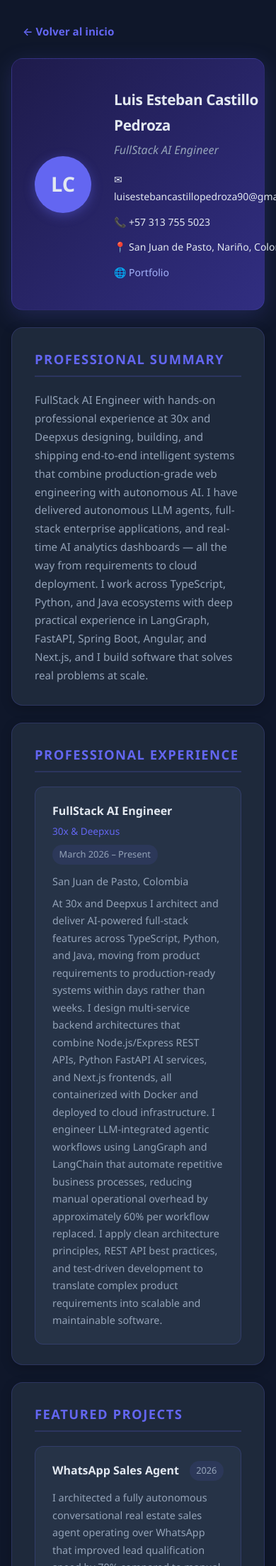
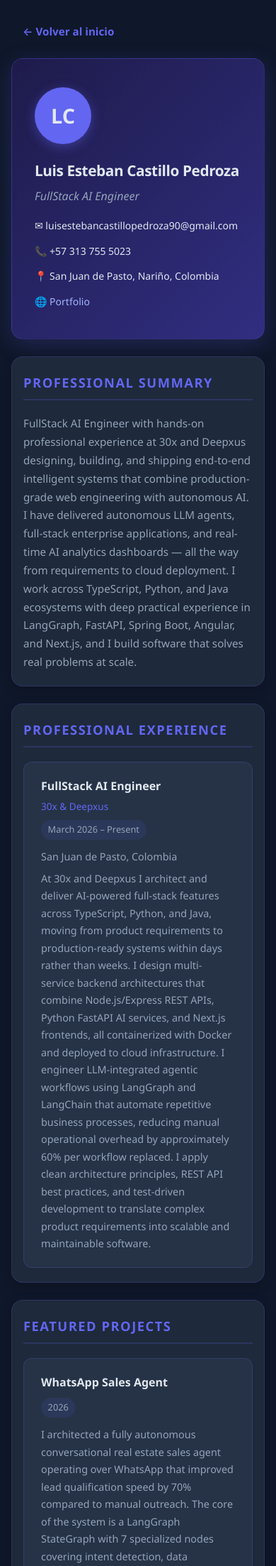
Before and after one commit to matheuruales/examen_django, a Django app: page /dev3/ in a window 390 px wide; the page is wider, and only the part inside the window is pictured. Shown: the top 2206 px of that part at 71% size. Run offline with Django 5.2, Linux system fonts and the light colour scheme.

Commit message:
feat(dev3/css): add footer styles and mobile responsive breakpoint
Center footer text with muted color. Add 640px media query to
stack the header vertically, reduce section padding, collapse
card headers and switch skills grid to single column on mobile.

```diff
--- a/examen/static/dev3/css/styles.css
+++ b/examen/static/dev3/css/styles.css
@@ -264,3 +264,32 @@ body {
     padding: 0.25rem 0.65rem;
     border-radius: 999px;
 }
+
+/* FOOTER */
+.cv-footer {
+    text-align: center;
+    color: var(--text-muted);
+    font-size: 0.85rem;
+    padding: 1rem 0;
+}
+
+/* RESPONSIVE */
+@media (max-width: 640px) {
+    .cv-header {
+        flex-direction: column;
+        align-items: flex-start;
+        gap: 1.25rem;
+    }
+
+    .cv-section {
+        padding: 1.25rem 1rem;
+    }
+
+    .cv-card__header {
+        flex-direction: column;
+    }
+
+    .skills-grid {
+        grid-template-columns: 1fr;
+    }
+}
```
